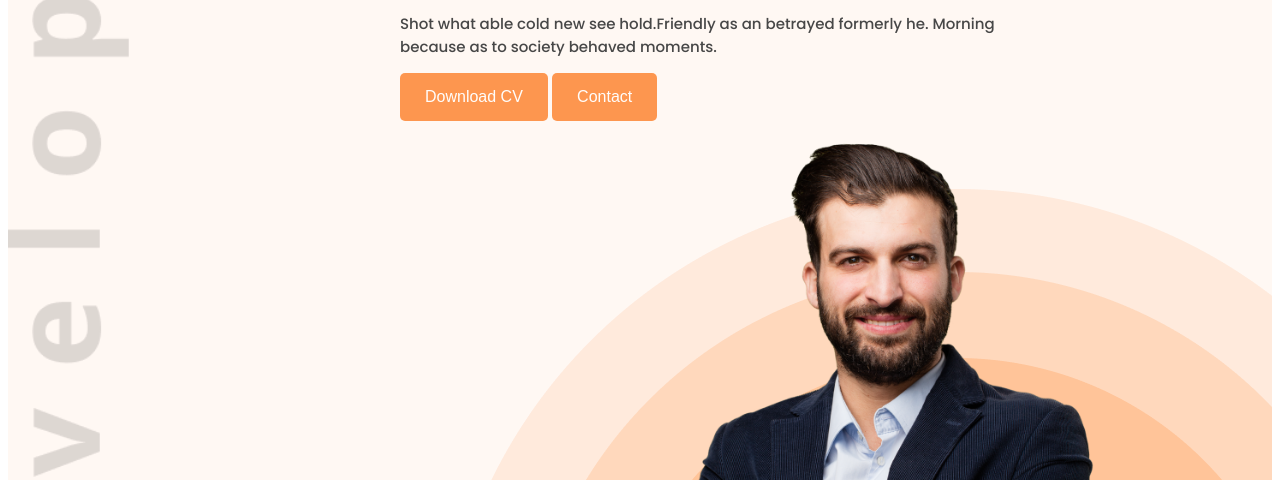
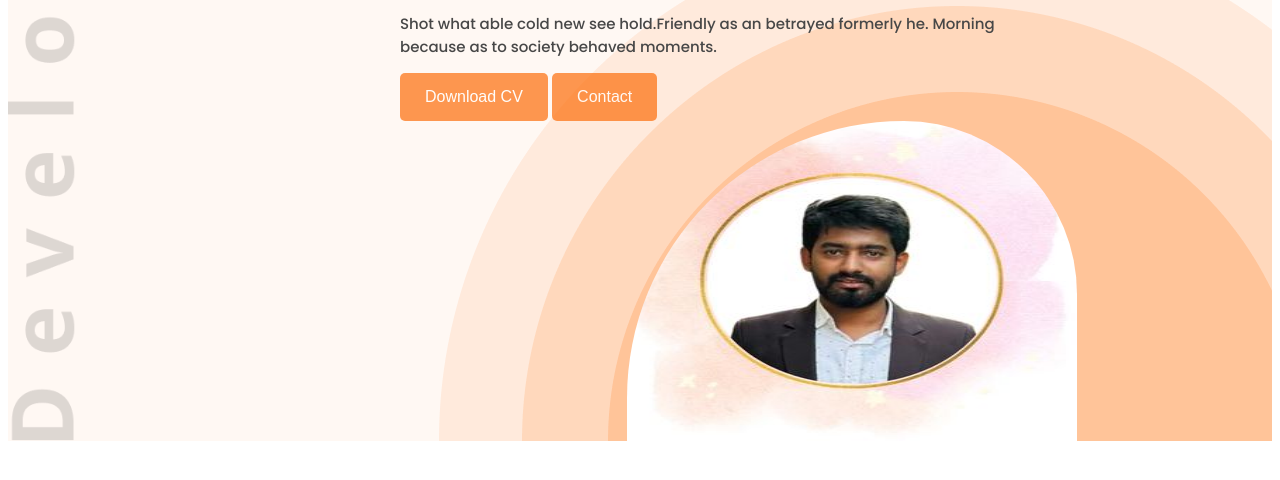
Before and after one commit to naeem182/reponsivemineprotfolio, a plain HTML site: page index.html in a window 1280 px wide. Shown: the part 320-800 px from the top of the page. Drawn offline with Linux system fonts and the light colour scheme.

Commit message:
Update index.html
add naeem pic

```diff
--- a/index.html
+++ b/index.html
@@ -39,7 +39,8 @@
                 <button class="pri-btn"><a href="">Contact</a></button>
             </div>
             <div>
-                <img src="images/hardy.png" alt="">
+               <img style="border-radius: 400px 250px 0px 0px;float: right; height: 320px;width: 450px;"
+                    src="images/ab.jpg" alt="">
             </div>
         </div>
 
```
